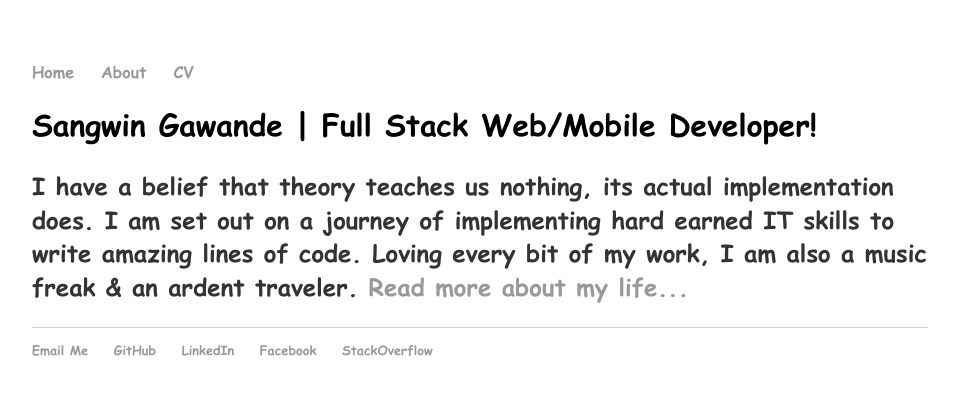
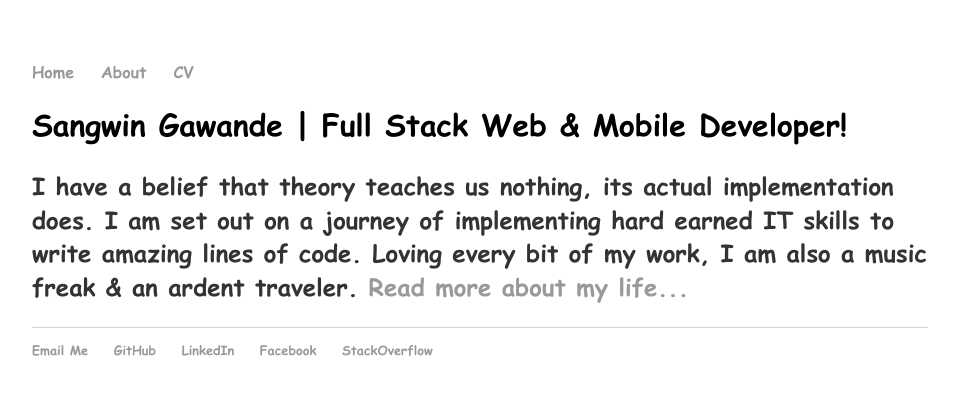
Before and after one commit to sangwin/sangwin.github.io, a Jekyll site: the page built from index.html, in a window 1280 px wide. Shown: the top 395 px of the page, without its empty margins (160-1119 px from the left). Built offline with Jekyll 4.4.1, drawn with Linux system fonts in a browser that asks for light colours.

```diff
--- a/index.html
+++ b/index.html
@@ -4,7 +4,7 @@ title: Sangwin Gawande, Full Stack Web/Mobile Developer
 ---
 <div class="container">
 	<div class="blurb">
-		<h1>Sangwin Gawande | Full Stack Web/Mobile Developer!</h1>
+		<h1>Sangwin Gawande | Full Stack Web & Mobile Developer!</h1>
 		<p>
 			I have a belief that theory teaches us nothing, its actual implementation does. I am set out on a journey of implementing hard earned IT skills to write amazing lines of code. Loving every bit of my work, I am also a music freak & an ardent traveler.
 			<a href="http://www.sangw.in">Read more about my life...</a>
```
